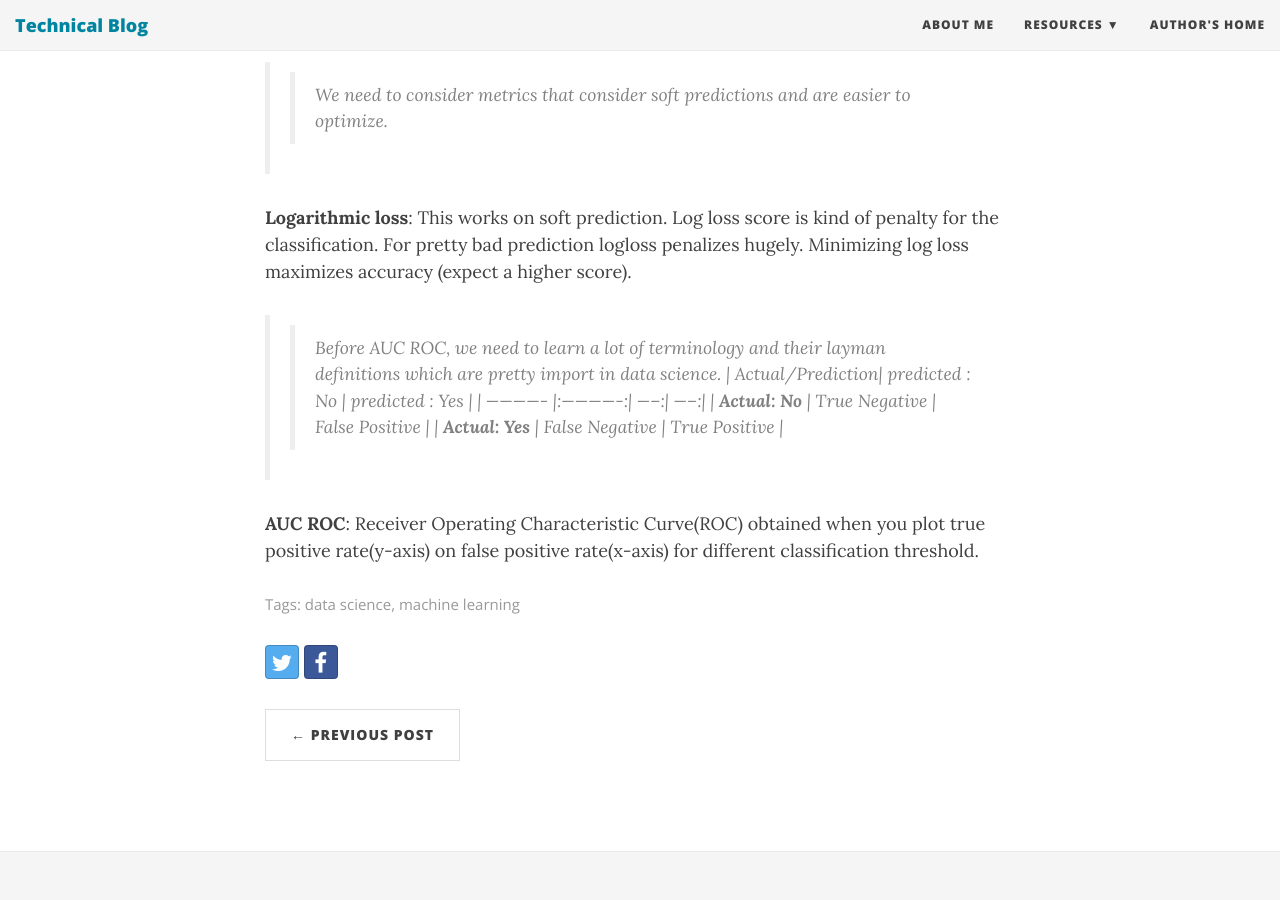
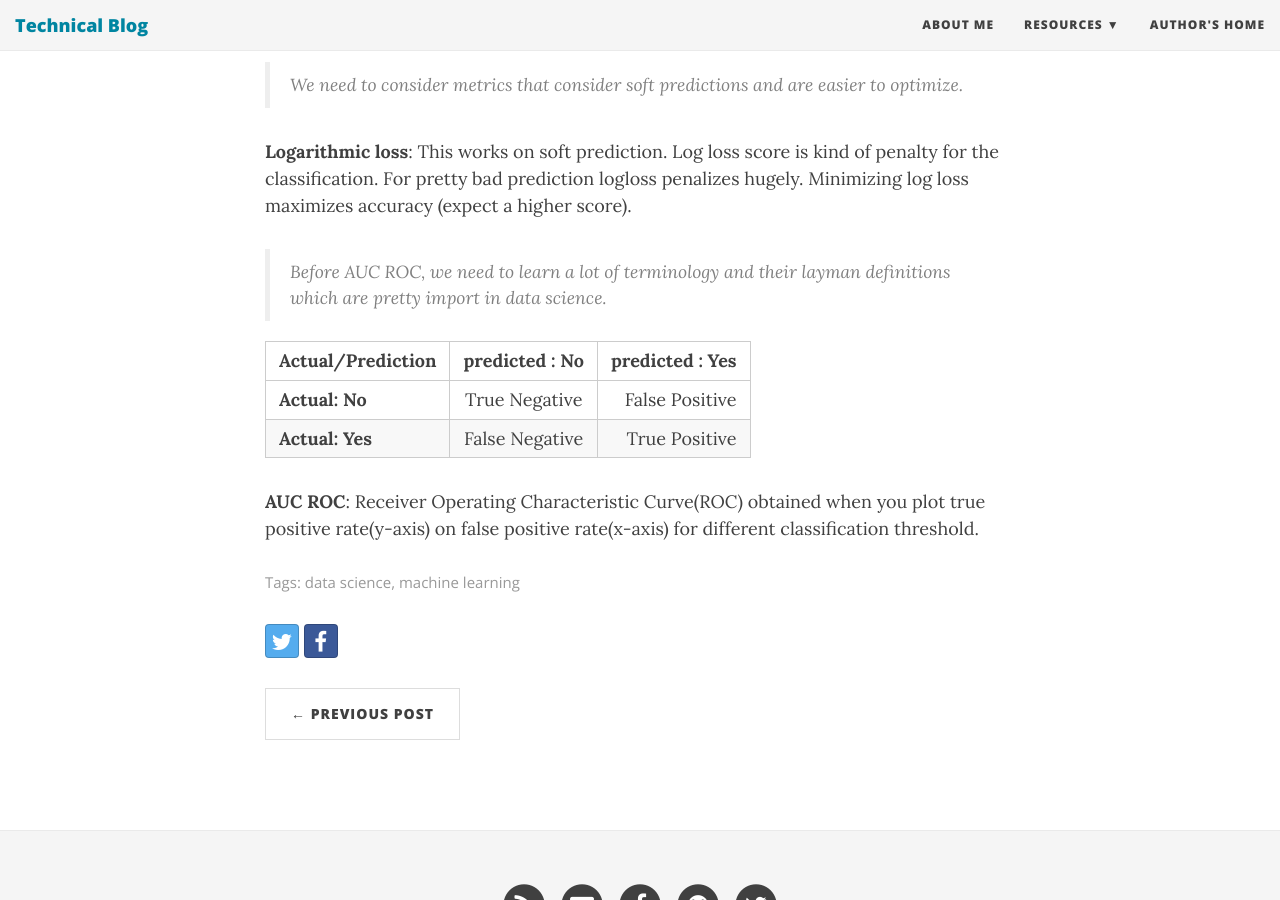
Before and after one commit to channagithub/channabasavagola.github.io, a Jekyll site: the page built from _posts/2018-01-11-metrics2.md, in a window 1280 px wide and 900 px high, scrolled down 873 px. Built offline with Jekyll 4.4.1, drawn with Linux system fonts in a browser that asks for light colours; nearby versions of some CDN libraries; comment, search, counter and statistics services are not loaded.

```diff
--- a/_posts/2018-01-11-metrics2.md
+++ b/_posts/2018-01-11-metrics2.md
@@ -22,12 +22,13 @@ This is hard prediction. This can be done in two ways and the choice depends upo
 If the dataset has 90% 'label1' and you just predict 'label1' for all the objects. Your accuracy is pretty high. This is misleading as your model has learned nothing.
 This also doesn't consider the confidence of the model when it was considering soft predictions to make a hard prediction.
 
->> We need to consider metrics that consider soft predictions and are easier to optimize.
+> We need to consider metrics that consider soft predictions and are easier to optimize.
 
 **Logarithmic loss**: This works on soft prediction. Log loss score is kind of penalty for the classification. For pretty bad prediction logloss penalizes hugely.
 Minimizing log loss maximizes accuracy (expect a higher score).
 
->>Before AUC ROC, we need to learn a lot of terminology and their layman definitions which are pretty import in data science.
+>Before AUC ROC, we need to learn a lot of terminology and their layman definitions which are pretty import in data science.
+
 | Actual/Prediction| predicted : No          | predicted : Yes  |
 | ------------- |:-------------:| -----:| -----:|
 | **Actual: No**     | True Negative | False Positive |
```
